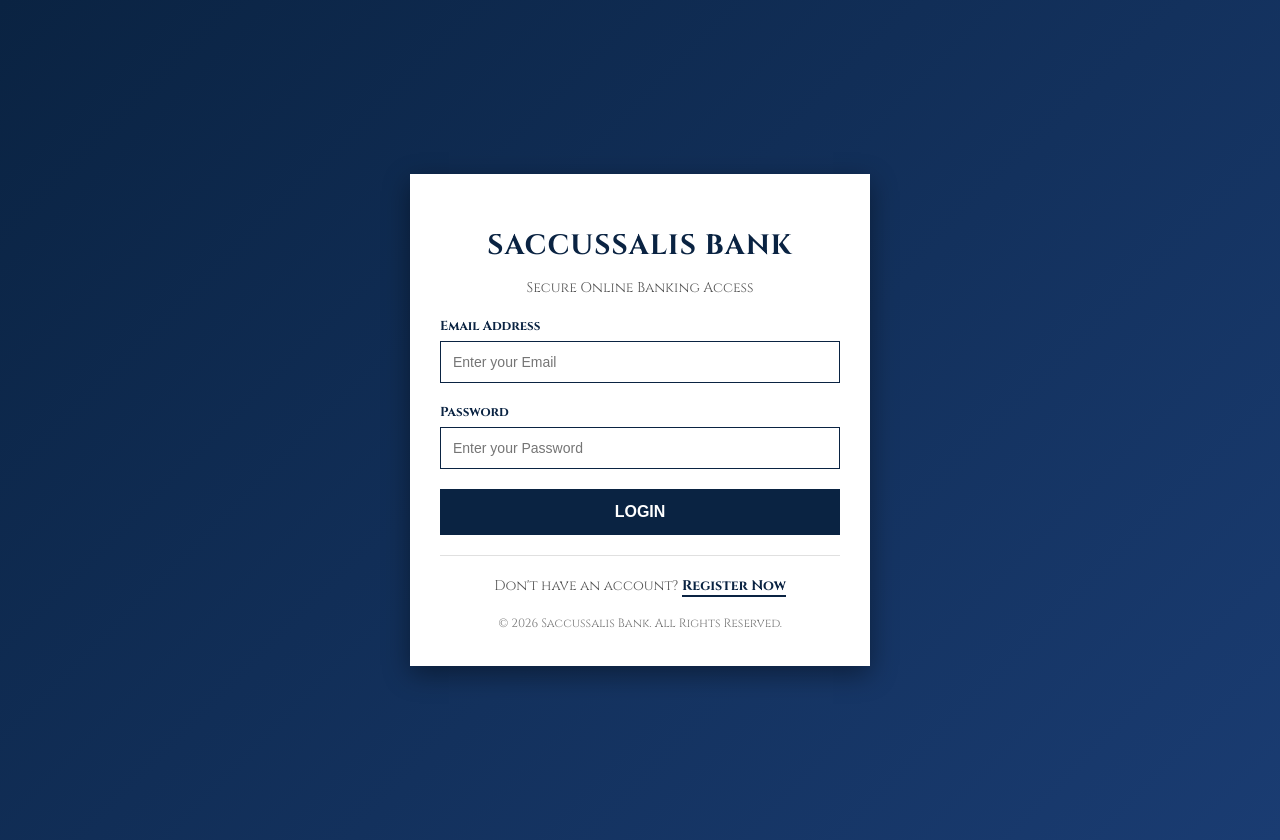
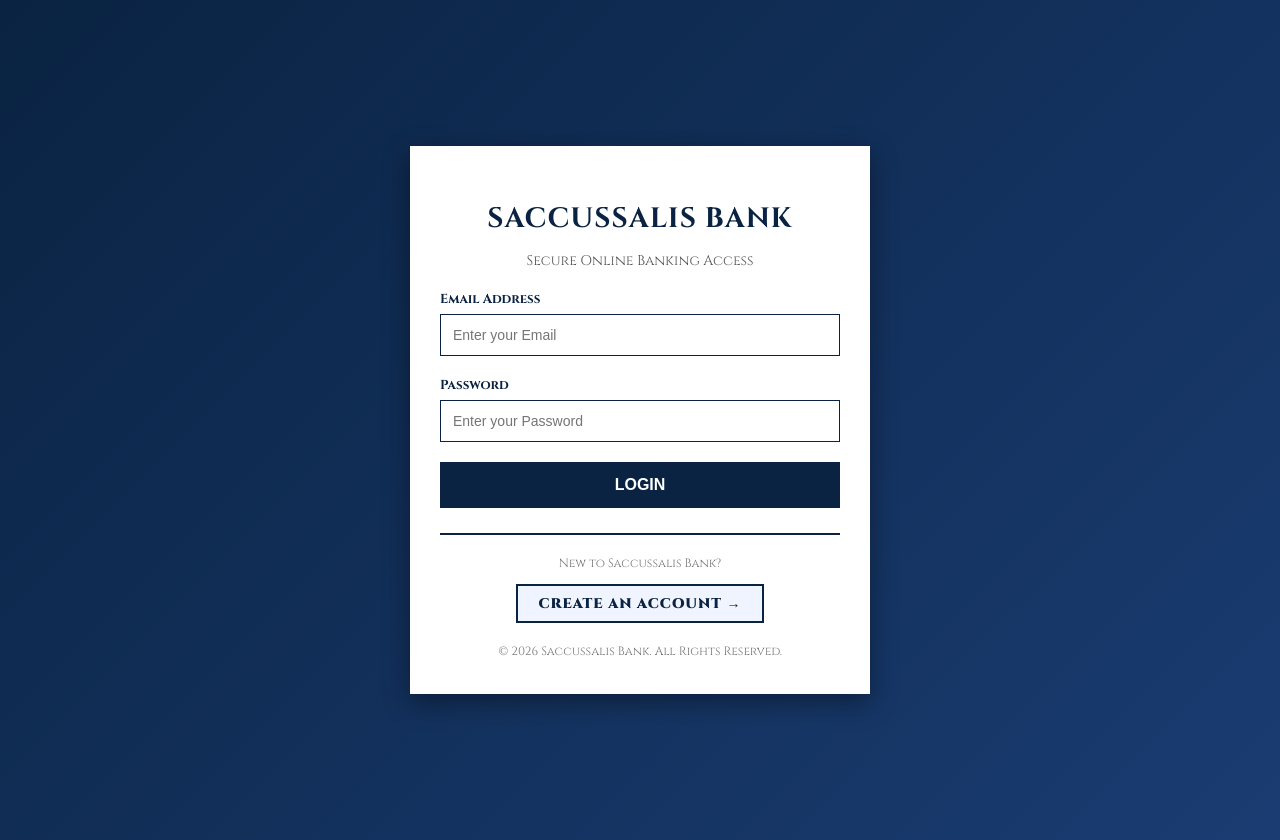
Before and after one commit to marvinsehunelo/saccussalis, a PHP site: page /centralbank/frontend/public/login.php in a window 1280 px wide. Run offline with PHP 8.4, Linux system fonts and the light colour scheme.

Commit message:
Update login.php

```diff
--- a/frontend/public/login.php
+++ b/frontend/public/login.php
@@ -130,29 +130,46 @@ button:active {
     color: #060;
 }
 
+/* Register Link - Made more prominent */
+.register-section {
+    margin-top: 25px;
+    padding-top: 20px;
+    border-top: 2px solid #0a2342;
+}
+
 .register-link {
-    margin-top: 15px;
-    font-size: 14px;
-    color: #555;
+    font-size: 15px;
+    color: #333;
+    font-weight: 400;
 }
 
 .register-link a {
     color: #0a2342;
-    font-weight: 700;
+    font-weight: 900;
     text-decoration: none;
-    border-bottom: 2px solid #0a2342;
-    transition: color 0.3s, border-color 0.3s;
+    background: #f0f4ff;
+    padding: 8px 20px;
+    border: 2px solid #0a2342;
+    display: inline-block;
+    margin-top: 8px;
+    transition: all 0.3s ease;
+    text-transform: uppercase;
+    letter-spacing: 1px;
+    font-size: 14px;
 }
 
 .register-link a:hover {
-    color: #1a3c72;
-    border-bottom-color: #1a3c72;
+    background: #0a2342;
+    color: #fff;
+    border-color: #0a2342;
 }
 
-.divider {
-    margin: 20px 0;
-    border: none;
-    border-top: 1px solid #e0e0e0;
+.register-link .sub-text {
+    display: block;
+    font-size: 12px;
+    color: #777;
+    margin-bottom: 5px;
+    font-weight: 400;
 }
 </style>
 </head>
@@ -175,11 +192,12 @@ button:active {
         <button type="submit">Login</button>
     </form>
 
-    <hr class="divider">
-
-    <!-- Register Link -->
-    <div class="register-link">
-        Don't have an account? <a href="register.php">Register Now</a>
+    <!-- Register Section - More Prominent -->
+    <div class="register-section">
+        <div class="register-link">
+            <span class="sub-text">New to Saccussalis Bank?</span>
+            <a href="register.php">Create an Account →</a>
+        </div>
     </div>
 
     <div class="footer">&copy; <?php echo date("Y"); ?> Saccussalis Bank. All Rights Reserved.</div>
```
